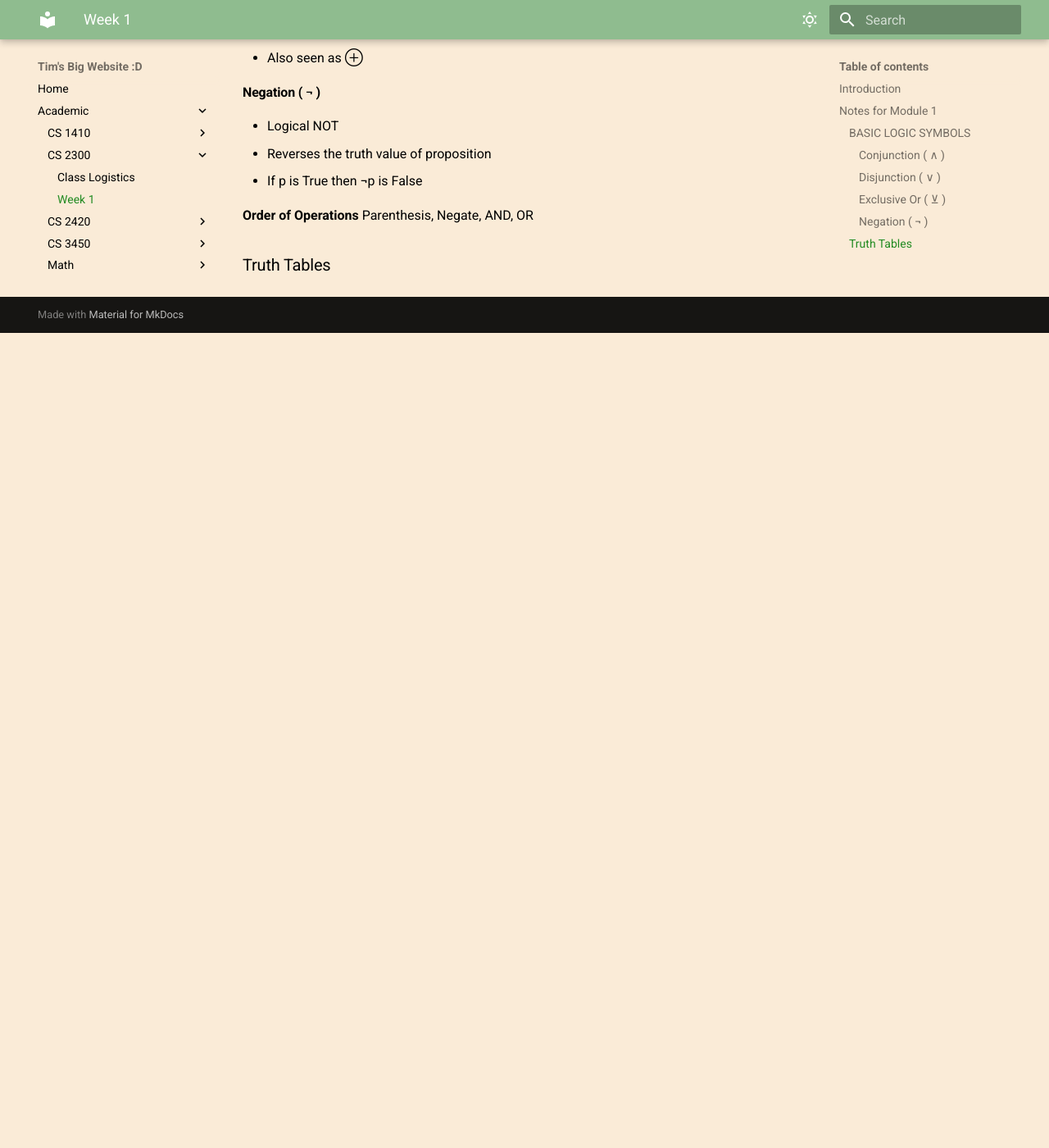
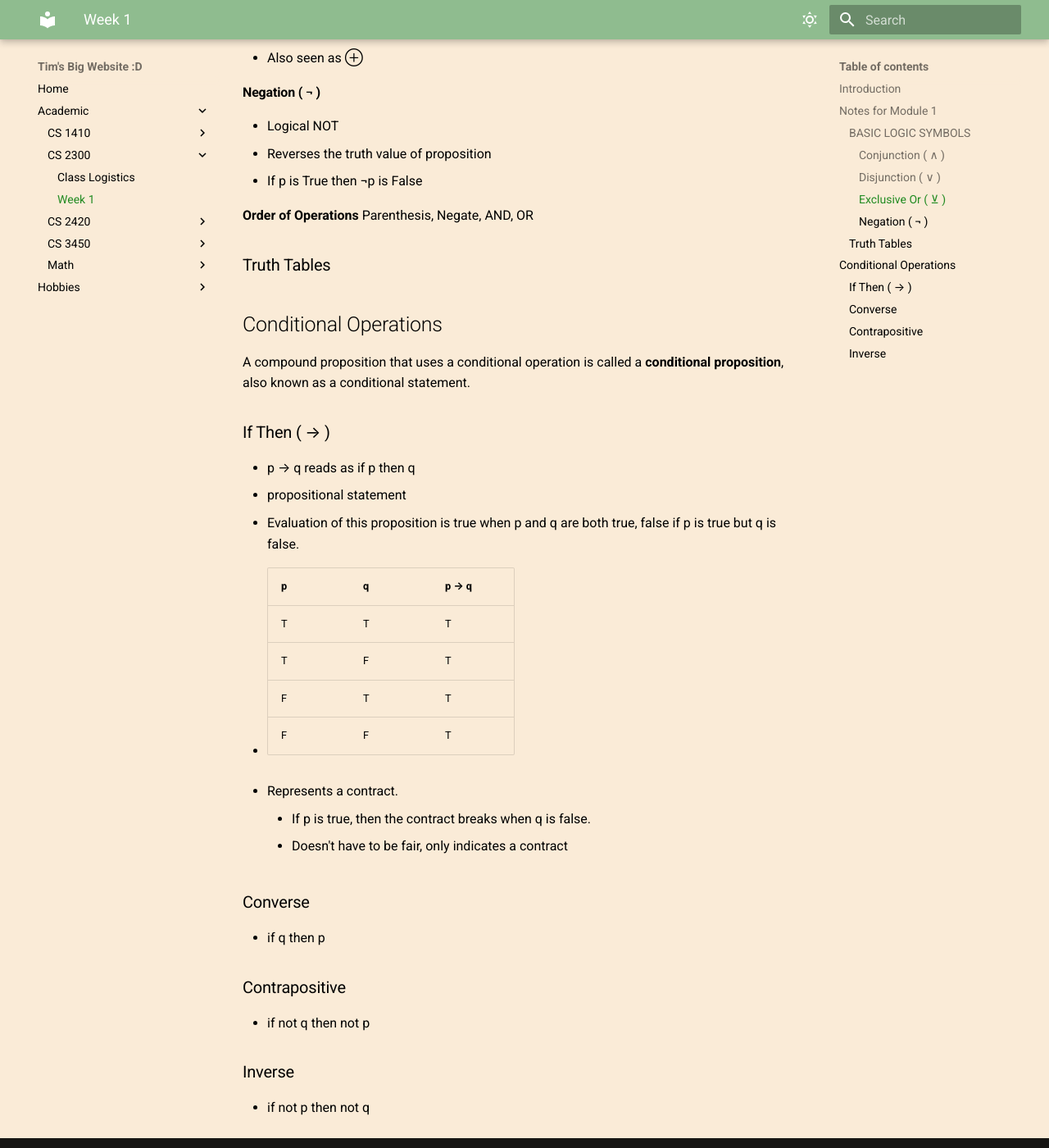
Before and after one commit to fishslips/TimSeverance, an MkDocs documentation site: the page built from docs/Academic/CS-2300/Week 1.md, in a window 1280 px wide and 1400 px high, scrolled down 1079 px. Shown: the whole window at 82% size. Built offline with MkDocs 1.6.1 and Material for MkDocs 9.7.7, drawn with Linux system fonts in a browser that asks for light colours; before the commit the page ends 1485 px from its top, so only the background shows below that.

Commit message:
More Unit 1 Stuff

```diff
--- a/docs/Academic/CS-2300/Week 1.md
+++ b/docs/Academic/CS-2300/Week 1.md
@@ -44,3 +44,30 @@
 Parenthesis, Negate, AND, OR
 
 ### Truth Tables
+
+## Conditional Operations
+
+A compound proposition that uses a conditional operation is called a **conditional proposition**, also known as a conditional statement.
+
+### If Then ( → )
+- p → q reads as if p then q
+- propositional statement
+- Evaluation of this proposition is true when p and q are both true, false if p is true but q is false.
+- | p | q | p → q
+  | --- | --- | --- |
+  | T | T | T |
+  | T | F | T |
+  | F | T | T |
+  | F | F | T |
+- Represents a contract.
+	- If p is true, then the contract breaks when q is false.
+	- Doesn't have to be fair, only indicates a contract
+
+### Converse
+- if q then p
+
+### Contrapositive
+- if not q then not p
+
+### Inverse
+- if not p then not q
```
Also changed, not shown: docs/Academic/CS-2300/Class Logistics.md (+1 -1 lines).
